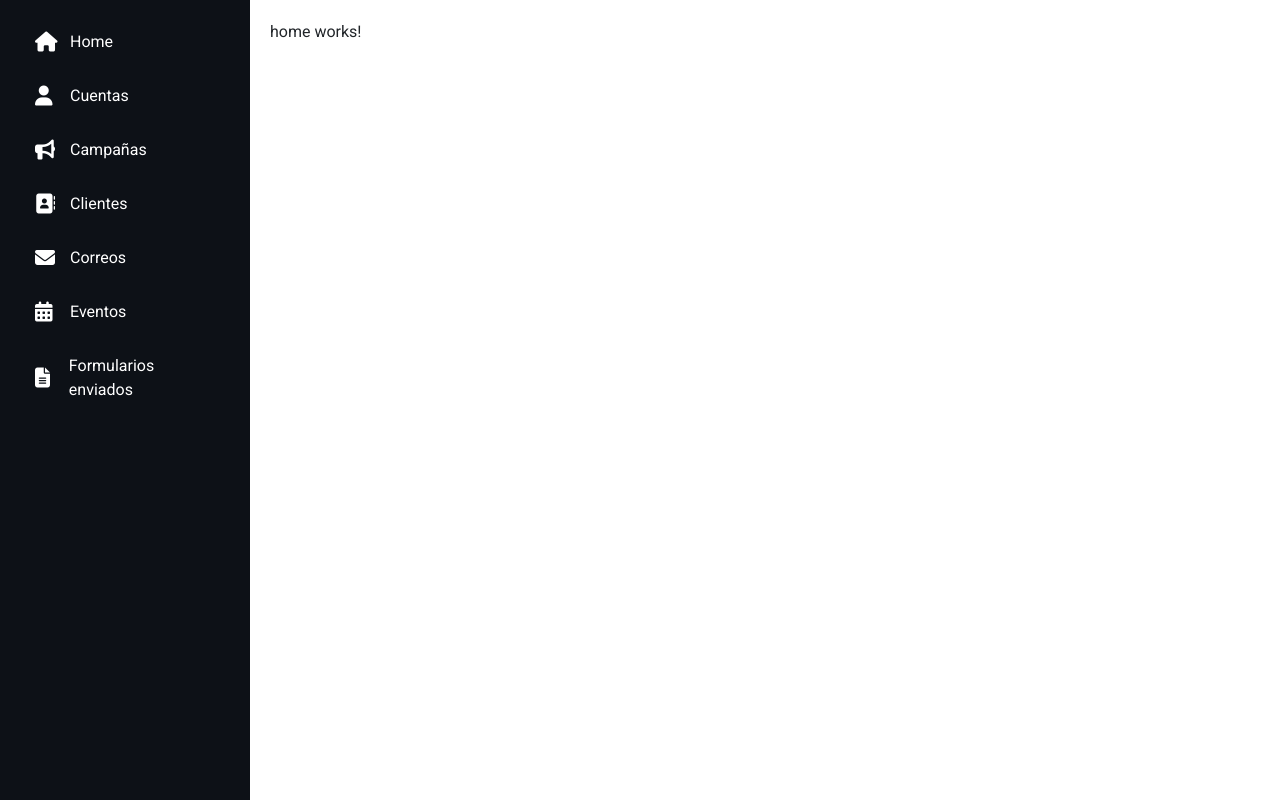
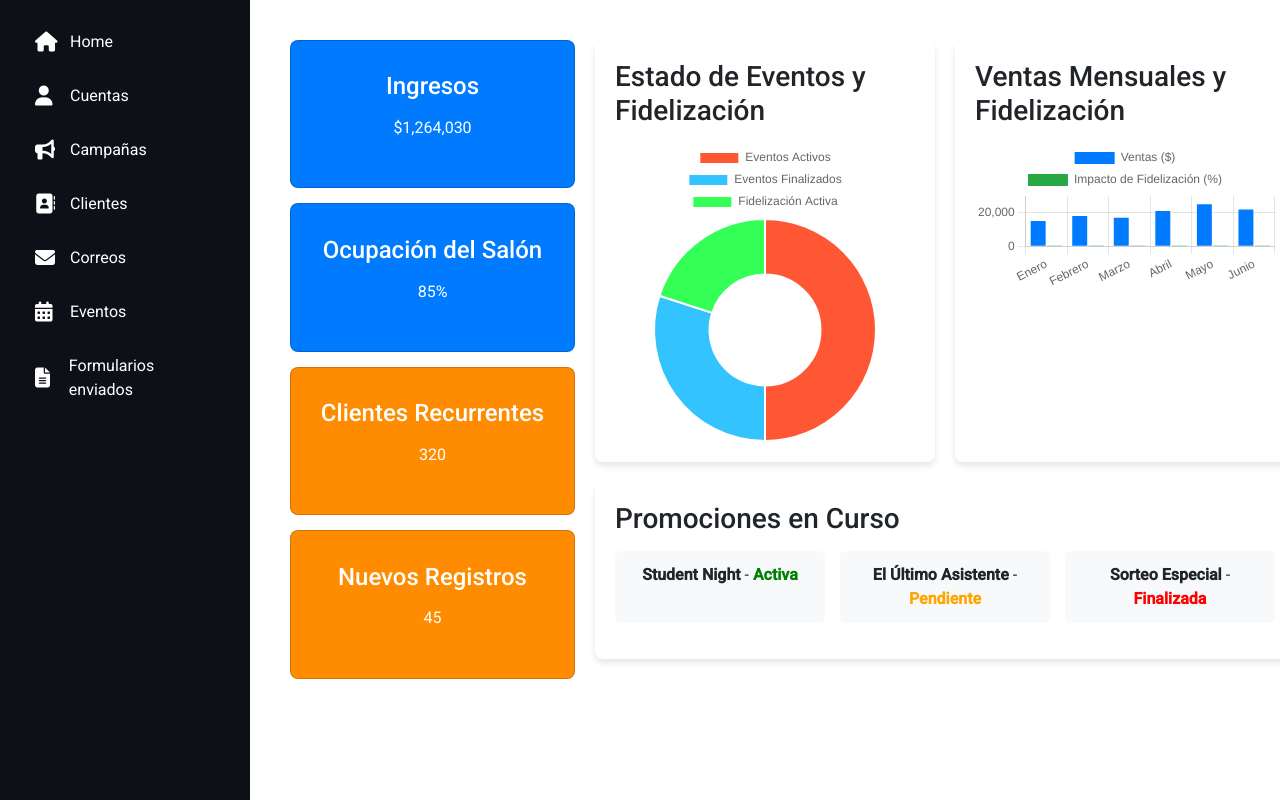
Before and after one commit to mayfor4/crm, an Angular app: page /home in a window 1280 px wide. Built offline with nearby package versions, Linux system fonts and the light colour scheme.

Commit message:
graficas

```diff
--- a/package.json
+++ b/package.json
@@ -21,7 +21,9 @@
     "@angular/platform-browser-dynamic": "^19.2.0",
     "@angular/router": "^19.2.0",
     "@fortawesome/fontawesome-free": "^6.7.2",
+    "chart.js": "^4.4.8",
     "firebase": "^11.5.0",
+    "ng2-charts": "^8.0.0",
     "rxjs": "~7.8.0",
     "tslib": "^2.3.0",
     "zone.js": "~0.15.0"
--- a/src/app/app.component.ts
+++ b/src/app/app.component.ts
@@ -2,6 +2,7 @@ import { Component } from '@angular/core';
 import { RouterOutlet } from '@angular/router';
 import { MenuComponent } from './pages/menu/menu.component';
 import { FormsModule } from '@angular/forms';
+
 @Component({
   selector: 'app-root',
   imports: [RouterOutlet,MenuComponent,FormsModule],
--- a/src/app/pages/home/home.component.css
+++ b/src/app/pages/home/home.component.css
@@ -0,0 +1,93 @@
+
+.dashboard {
+    display: grid;
+    grid-template-columns: 30% 70%;
+    gap: 20px;
+    padding: 20px;
+  }
+
+
+  .lado-izquierdo {
+    display: grid;
+    grid-template-rows: repeat(4, 1fr);
+    gap: 15px;
+  }
+
+  .card {
+    padding: 20px;
+    border-radius: 8px;
+    text-align: center;
+    color: white;
+    display: flex;
+    flex-direction: column;
+    justify-content: center;
+    align-items: center;
+  }
+
+  .azul { background: #007bff; }
+  .naranja { background: #ff8c00; }
+
+
+  .lado-derecho {
+    display: grid;
+    grid-template-rows: auto 1fr auto;
+    gap: 20px;
+  }
+
+
+  .indicadores-superiores {
+    display: grid;
+    grid-template-columns: repeat(3, 1fr);
+    gap: 15px;
+  }
+
+
+  .grafico {
+    background: white;
+    padding: 20px;
+    border-radius: 8px;
+    box-shadow: 0px 4px 6px rgba(0, 0, 0, 0.1);
+    height: 100%;
+  }
+
+  .fila-graficos {
+    display: grid;
+    grid-template-columns: 1fr 1fr;
+    gap: 20px;
+    height: 100%;
+  }
+
+
+  .promociones {
+    padding: 20px;
+    background: white;
+    border-radius: 8px;
+    box-shadow: 0px 4px 6px rgba(0, 0, 0, 0.1);
+  }
+
+
+  .promociones ul {
+    list-style: none;
+    padding: 0;
+    display: grid;
+    grid-template-columns: repeat(3, 1fr);
+    gap: 15px;
+  }
+
+  .promociones li {
+    padding: 12px;
+    background: #f8f9fa;
+    border-radius: 6px;
+    text-align: center;
+  }
+
+
+  .activa { color: green; font-weight: bold; }
+  .pendiente { color: orange; font-weight: bold; }
+  .finalizada { color: red; font-weight: bold; }
+
+  /*  títulos */
+  h3, h4 {
+    margin-top: 0;
+    margin-bottom: 15px;
+  }
--- a/src/app/pages/home/home.component.html
+++ b/src/app/pages/home/home.component.html
@@ -1 +1,46 @@
-<p>home works!</p>
+<div class="dashboard">
+    <!-- izqui -->
+    <div class="lado-izquierdo">
+      <div class="card azul">
+        <h4>Ingresos</h4>
+        <p>${{ indicadores.ingresos | number }}</p>
+      </div>
+      <div class="card azul">
+        <h4>Ocupación del Salón</h4>
+        <p>{{ indicadores.ocupacionSalon }}%</p>
+      </div>
+      <div class="card naranja">
+        <h4>Clientes Recurrentes</h4>
+        <p>{{ indicadores.clientesRecurrentes }}</p>
+      </div>
+      <div class="card naranja">
+        <h4>Nuevos Registros</h4>
+        <p>{{ indicadores.nuevosRegistros }}</p>
+      </div>
+    </div>
+
+    <!-- los graf que estan derecha  -->
+    <div class="lado-derecho">
+      <div class="fila-graficos">
+        <div class="grafico">
+          <h3>Estado de Eventos y Fidelización</h3>
+          <canvas id="graficoEventos"></canvas>
+        </div>
+        <div class="grafico">
+          <h3>Ventas Mensuales y Fidelización</h3>
+          <canvas id="graficoVentas"></canvas>
+        </div>
+      </div>
+
+      <!-- El de promo -->
+      <div class="promociones">
+        <h3>Promociones en Curso</h3>
+        <ul>
+          <li *ngFor="let promo of promociones">
+            <strong>{{ promo.nombre }}</strong> -
+            <span [ngClass]="promo.estado.toLowerCase()">{{ promo.estado }}</span>
+          </li>
+        </ul>
+      </div>
+    </div>
+  </div>
--- a/src/app/pages/home/home.component.ts
+++ b/src/app/pages/home/home.component.ts
@@ -1,11 +1,67 @@
-import { Component } from '@angular/core';
-
+import { Component, AfterViewInit } from '@angular/core';
+import { Chart } from 'chart.js/auto';
+import { CommonModule } from '@angular/common';
 @Component({
   selector: 'app-home',
-  imports: [],
+  imports: [CommonModule],
   templateUrl: './home.component.html',
-  styleUrl: './home.component.css'
+  styleUrls: ['./home.component.css']
 })
-export class HomeComponent {
+export class HomeComponent implements AfterViewInit {
 
+
+  indicadores = {
+    ingresos: 1264030,
+    ocupacionSalon: 85,
+    clientesRecurrentes: 320,
+    nuevosRegistros: 45
+  };
+
+  // Promociones en curso
+  promociones = [
+    { nombre: 'Student Night', estado: 'Activa' },
+    { nombre: 'El Último Asistente', estado: 'Pendiente' },
+    { nombre: 'Sorteo Especial', estado: 'Finalizada' }
+  ];
+
+  ngAfterViewInit() {
+    this.crearGraficoEventos();
+    this.crearGraficoVentas();
+  }
+
+  //  Gráfico de Pastel:
+  crearGraficoEventos() {
+    new Chart("graficoEventos", {
+      type: 'doughnut',
+      data: {
+        labels: ['Eventos Activos', 'Eventos Finalizados', 'Fidelización Activa'],
+        datasets: [{
+          data: [50, 30, 20], // 📌 Datos simulados
+          backgroundColor: ['#ff5733', '#33c4ff', '#33ff57']
+        }]
+      }
+    });
+  }
+
+  //  Gráfico de Barras:
+  crearGraficoVentas() {
+    new Chart("graficoVentas", {
+      type: 'bar',
+      data: {
+        labels: ['Enero', 'Febrero', 'Marzo', 'Abril', 'Mayo', 'Junio'],
+        datasets: [
+          {
+            label: 'Ventas ($)',
+            data: [15000, 18000, 17000, 21000, 25000, 22000],
+            backgroundColor: '#007bff'
+          },
+          {
+            label: 'Impacto de Fidelización (%)',
+            data: [10, 15, 18, 20, 25, 30],
+            backgroundColor: '#28a745'
+          }
+        ]
+      }
+    });
+  }
 }
```
Also changed, not shown: 1 other file (tests, documents, lock files or other folders).
